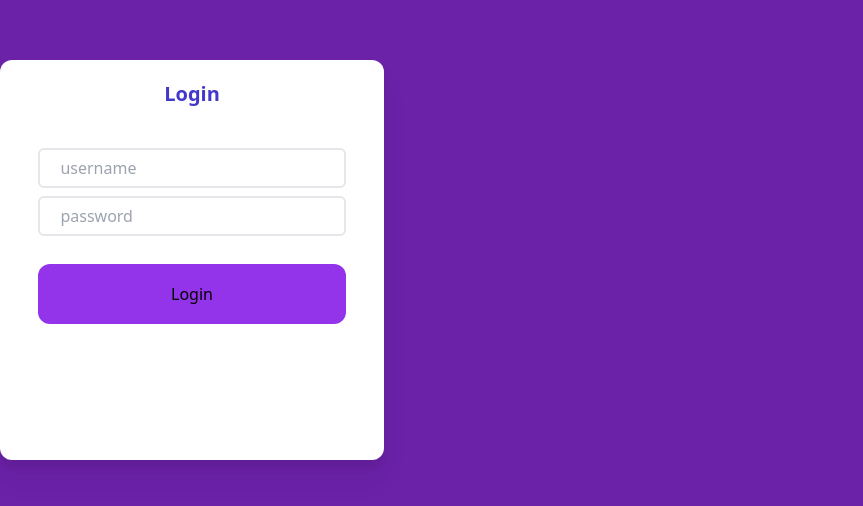
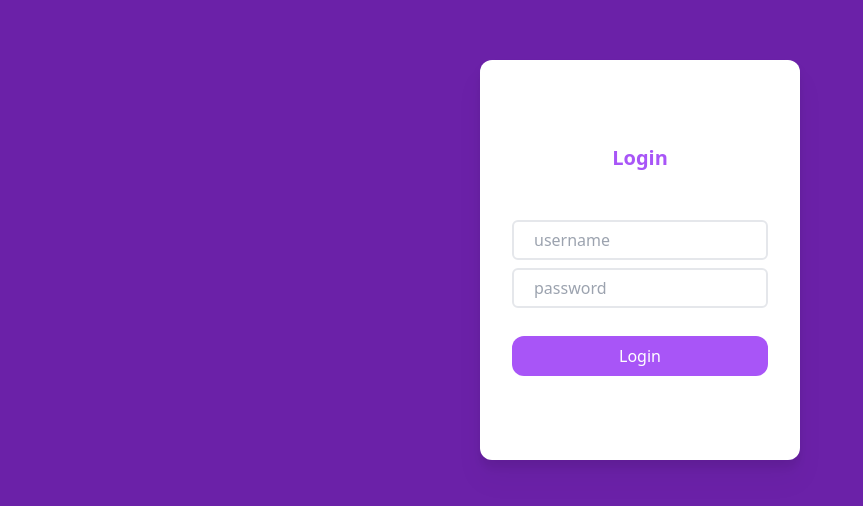
Before and after one commit to kangfredy/schoolmanagement, a Next.js app: page / in a window 1280 px wide. Shown: the part 140-646 px from the top of the page, without its empty margins (0-863 px from the left). Built offline with nearby package versions, Linux system fonts and the light colour scheme.

Commit message:
fix axios

```diff
--- a/package.json
+++ b/package.json
@@ -16,6 +16,7 @@
     "@types/react-dom": "18.2.4",
     "antd": "^5.5.0",
     "autoprefixer": "10.4.14",
+    "axios": "^1.4.0",
     "bcrypt": "^5.1.0",
     "eslint": "8.41.0",
     "eslint-config-next": "13.4.3",
--- a/src/globalState/userState.tsx
+++ b/src/globalState/userState.tsx
@@ -1,11 +1,12 @@
 // contexts/UserContext.tsx
 
-import { createContext, useState, ReactNode } from 'react';
+import { createContext, useState, ReactNode } from "react";
 
 type User = {
   id: number;
   username: string;
   isLogin: boolean;
+  role: string;
 };
 
 type UserContextType = {
--- a/src/pages/home.tsx
+++ b/src/pages/home.tsx
@@ -1,4 +1,4 @@
-import React, { useState } from "react";
+import React, { useState, useContext } from "react";
 import { Layout, Menu, theme, Button } from "antd";
 const { Header, Content, Footer, Sider } = Layout;
 import {
@@ -14,10 +14,10 @@
 } from "react-icons/hi";
 import Image from "next/image";
 import { useHookstate } from "@hookstate/core";
-import { userState } from "@/globalState/userState";
+import { UserContext } from "@/globalState/userState";
 export const Home = () => {
   const [collapsed, setCollapsed] = useState(false);
-  const globalState = useHookstate(userState)
+  const { user, setUser } = useContext(UserContext);
   const menuList = [
     {
       icon: HiUser,
@@ -69,10 +69,14 @@
             }}
           />
           <div className="mx-2 my-2 lg:w-[20%] md:w-[30%] sm:w-[40%] flex justify-end items-center">
-           <div className="mr-3">{globalState.get().username}</div>
-          <Image src="/assets/images/profileDummy.jpg"
-           alt={""}
-           style={{borderRadius: 9999}} width={45} height={45} />
+            <div className="mr-3">{user?.username}</div>
+            <Image
+              src="/assets/images/profileDummy.jpg"
+              alt={""}
+              style={{ borderRadius: 9999 }}
+              width={45}
+              height={45}
+            />
           </div>
         </Header>
         <Content style={{ margin: "24px 16px 0" }}>
--- a/src/pages/index.tsx
+++ b/src/pages/index.tsx
@@ -1,67 +1,93 @@
-import Image from 'next/image'
-import { Inter } from 'next/font/google'
-import {useContext, useState} from 'react'
-import { UserContext } from '@/globalState/userState'
-import { useHookstate } from '@hookstate/core'
-import { Alert } from 'antd'
+import Image from "next/image";
+import { Inter } from "next/font/google";
+import { useContext, useState } from "react";
+import { UserContext } from "@/globalState/userState";
+import { useHookstate } from "@hookstate/core";
+import { Alert, message } from "antd";
+import axios from "axios";
 
-const inter = Inter({ subsets: ['latin'] })
+const inter = Inter({ subsets: ["latin"] });
 
 export default function Login() {
-  const [username, setUsername] = useState("")
-  const [password, setPassword] = useState("")
+  const [username, setUsername] = useState("");
+  const [password, setPassword] = useState("");
   const { user, setUser } = useContext(UserContext);
-  const [responseApi, setResponseApi] = useState({ok: false, statusText: "", show: false})
+  const [messageApi, contextHolder] = message.useMessage();
 
-  const handleLogin = async() => {
+  const handleLogin = async () => {
     try {
-      const response = await fetch('/api/login', {
-        method: 'POST',
-        headers: {
-          'Content-Type': 'application/json',
-        },
-        body: JSON.stringify({ username, password }),
-      });
+      axios
+        .post("/api/login", { username, password })
+        .then((response) => {
+          console.log(response);
+          messageApi.open({ type: "success", content: "Login Succes" });
+          setUser({
+            id: response.data.user.id,
+            username: response.data.user.username,
+            isLogin: true,
+            role: response.data.user.role,
+          });
+          window.location.href = "/home";
+        })
+        .catch((err) => {
+          console.log(err);
+          messageApi.open({
+            type: "error",
+            content: "username dan password salah",
+          });
+        });
 
-      if (response.ok) {
-        console.log(response)
-        setResponseApi({ok: true, statusText: response.statusText, show: true})
-        //setUser({id: response.user.id, username: response.user.username, isLogin: true})
-        //window.location.href = '/home';
-      } else {
-        const data = await response.json();
-        console.error('Login error:', data);
-        setResponseApi({ok: false, statusText: data.message, show: true})
-      }
+      // if (response.ok) {
+      //   console.log(response);
+      //   messageApi.open({ type: "success", content: "Login Succes" });
+      //   //setUser({id: response.user.id, username: response.user.username, isLogin: true})
+      //   //window.location.href = '/home';
+      // } else {
+      //   const data = await response.json();
+      //   console.error("Login error:", data);
+      //   messageApi.open({
+      //     type: "error",
+      //     content: "username dan password salah",
+      //   });
+      // }
     } catch (error) {
-      console.error('Login error:', error);
+      console.error("Login error:", error);
     }
-  }
+  };
   return (
     <>
-      {
-      responseApi.show &&
-      <Alert message={responseApi.statusText}
-      type={responseApi.ok? "success": "error"}
-      closable afterClose={()=> setResponseApi({ok: false, statusText: "", show: false})}/>
-    }
-    <div className='w-screen h-screen bg-purple-800 flex  items-center justify-center sm:justify-start'>
+      {contextHolder}
+      <div className="w-screen h-screen bg-purple-800 flex  items-center justify-center">
+        <div className="lg:w-[25%] md:w-[30%] sm:w-[60%] xs:w-[60%] h-[50%] bg-white rounded-xl drop-shadow-xl">
+          <div className="w-[100%] h-[100%] flex flex-col items-center justify-center gap-2">
+            <div className="text-xl font-extrabold flex justify-center mb-10 text-purple-500	">
+              Login
+            </div>
 
-        <div className='lg:w-[30%] md:w-[50%] sm:w-[60%] h-[50%] bg-white rounded-xl drop-shadow-xl'>
-          <div className='mt-5 text-xl font-extrabold flex justify-center mb-10 text-indigo-700	'>Login</div>
-        <div className='w-[100%] h-[100%] flex flex-col items-center gap-2'>
-          <input
-                className='mt-15 w-[80%] focus:outline-indigo-500 h-[10%] rounded-md border-2 px-5 py-2 text-[black]'
-                placeholder='username'
-                onChange={(event) => { setUsername(event.target.value)}}/>
-          <input
-                className='w-[80%] h-[10%] rounded-md border-2 px-5 py-2 text-[black]'
-                placeholder='password' type='password'
-                onChange={(event) => {setPassword(event.target.value)}}/>
-          <button className='mt-5 w-[80%] h-[15%] bg-purple-600 text-[#] rounded-xl' onClick={() => handleLogin()}>Login</button>
+            <input
+              className="mt-15 w-[80%] focus:outline-indigo-500 h-[10%] rounded-md border-2 px-5 py-2 text-[black]"
+              placeholder="username"
+              onChange={(event) => {
+                setUsername(event.target.value);
+              }}
+            />
+            <input
+              className="w-[80%] h-[10%] rounded-md border-2 px-5 py-2 text-[black]"
+              placeholder="password"
+              type="password"
+              onChange={(event) => {
+                setPassword(event.target.value);
+              }}
+            />
+            <button
+              className="mt-5 w-[80%] lg:h-[10%] md:h-[15%] xs:h-[50px] sm:h-[50px] bg-purple-500 text-[white] rounded-xl"
+              onClick={() => handleLogin()}
+            >
+              Login
+            </button>
           </div>
         </div>
-    </div>
+      </div>
     </>
-  )
+  );
 }
--- a/tailwind.config.js
+++ b/tailwind.config.js
@@ -12,6 +12,9 @@
         'gradient-conic':
           'conic-gradient(from 180deg at 50% 50%, var(--tw-gradient-stops))',
       },
+      screens: {
+        'xs': '276px',
+      },
     },
   },
   plugins: [],
```
Also changed, not shown: 1 other file (tests, documents, lock files or other folders).
